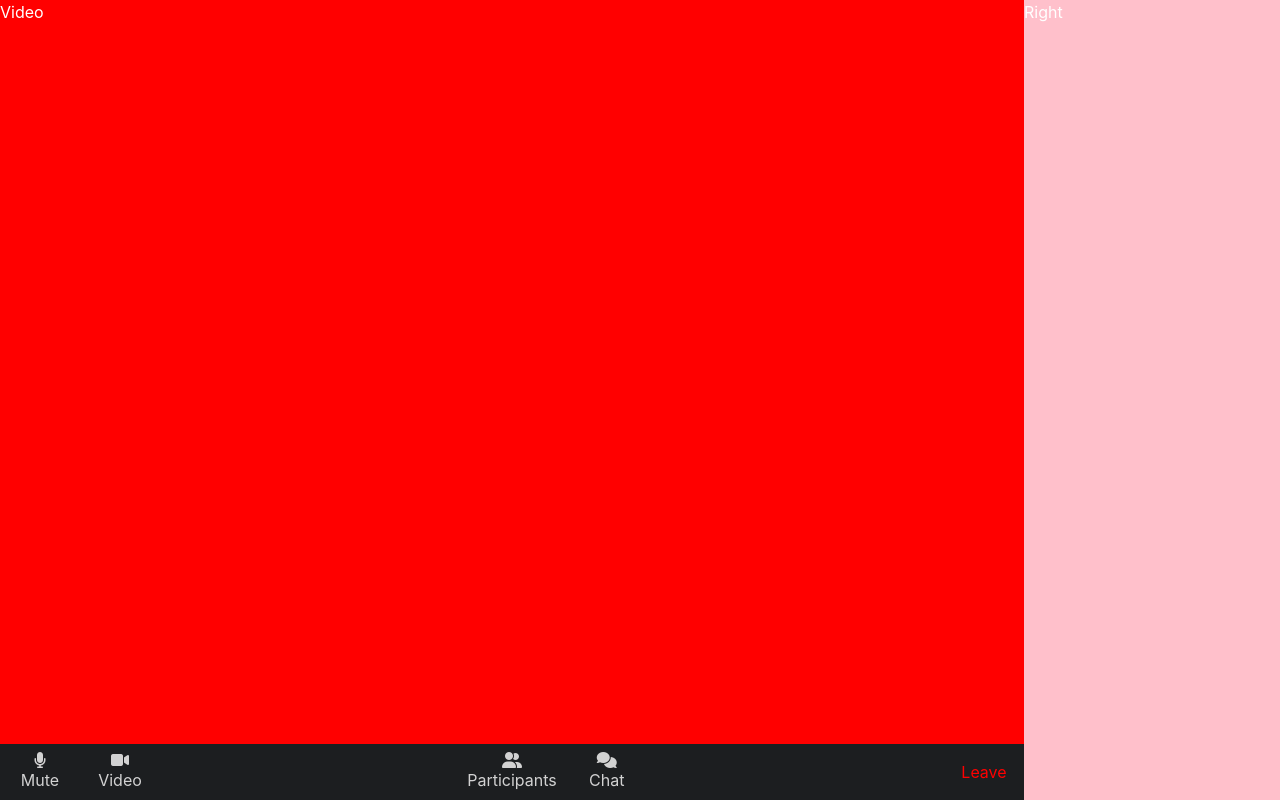
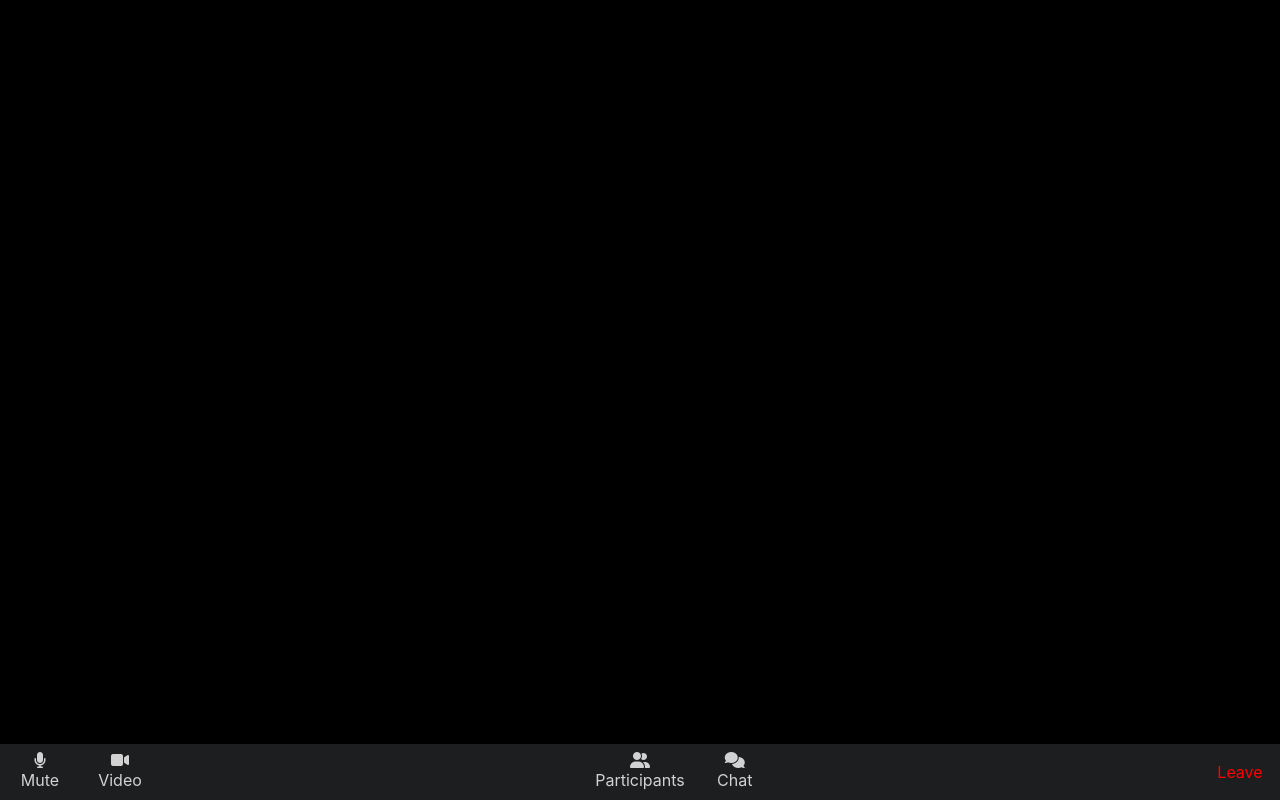
Before and after one commit to dakotastates/video-chat-app, a React (Create React App) app in the folder client/: page /room/1 in a window 1280 px wide. Built offline with nearby package versions, Linux system fonts and the light colour scheme; no server answers.

Commit message:
Toggle Participants and Chat, room styling

```diff
--- /dev/null
+++ b/client/src/components/Chat.js
@@ -0,0 +1,12 @@
+import React from "react";
+
+const Chat = (props) => {
+
+  return (
+    <div className='chat-container'>
+      Chat
+    </div>
+  );
+};
+
+export default Chat;
--- /dev/null
+++ b/client/src/components/Participants.js
@@ -0,0 +1,12 @@
+import React from "react";
+
+const Participants = (props) => {
+
+  return (
+    <div className='participants-container'>
+      Participants
+    </div>
+  );
+};
+
+export default Participants;
--- /dev/null
+++ b/client/src/components/VideoControls.js
@@ -0,0 +1,37 @@
+import React from "react";
+
+const VideoControls = (props) => {
+
+
+  return (
+    <div className='controls-container'>
+      <div className='controls-block'>
+        <div className='control-button'>
+          <i className="fas fa-microphone"></i>
+          <span>Mute</span>
+        </div>
+        <div className='control-button'>
+          <i className="fas fa-video"></i>
+          <span>Video</span>
+        </div>
+      </div>
+      <div className='controls-block'>
+        <div className='control-button' onClick={()=>props.setToggleParticipants(!props.toggleParticipants)}>
+          <i className="fas fa-user-friends"></i>
+          <span>Participants</span>
+        </div>
+        <div className='control-button' onClick={()=>props.setToggleChat(!props.toggleChat)}>
+          <i className="fas fa-comments"></i>
+          <span>Chat</span>
+        </div>
+      </div>
+      <div className='controls-block'>
+        <div className='control-button leave'>
+          <span>Leave</span>
+        </div>
+      </div>
+    </div>
+  );
+};
+
+export default VideoControls;
--- /dev/null
+++ b/client/src/components/VideoPlayer.js
@@ -0,0 +1,15 @@
+import React from "react";
+
+const VideoPlayer = (props) => {
+
+
+  return (
+    <div className='video-container'>
+      <div className='video-player'>
+        <video playsInline ref={props.userVideo} autoPlay />
+      </div>
+    </div>
+  );
+};
+
+export default VideoPlayer;
--- a/client/src/pages/Room.js
+++ b/client/src/pages/Room.js
@@ -2,6 +2,10 @@ import React, { useEffect, useRef, useState } from "react";
 import { io } from 'socket.io-client';
 import Peer from "simple-peer";
 import '../styles/Room.css';
+import VideoControls from '../components/VideoControls'
+import VideoPlayer from '../components/VideoPlayer'
+import Chat from '../components/Chat'
+import Participants from '../components/Participants'
 
 
 const videoConstraints = {
@@ -11,9 +15,12 @@ const videoConstraints = {
 
 const Room = (props) => {
   const [peers, setPeers] = useState([]);
+  const [toggleChat, setToggleChat] = useState(false)
+  const [toggleParticipants, setToggleParticipants] = useState(false)
 
   const socketRef = useRef();
   const peersRef = useRef([]);
+  const userVideo = useRef();
 
   const roomID = props.match.params.roomID;
 
@@ -21,10 +28,11 @@ const Room = (props) => {
       socketRef.current = io('http://localhost:4000');
 
       navigator.mediaDevices.getUserMedia({
-        video: videoConstraints,
+        video: true,
         audio: true
       })
       .then((stream) =>{
+        userVideo.current.srcObject = stream;
         // RoomID to Socket
         socketRef.current.emit("join-room", roomID);
         // Find All Users
@@ -91,48 +99,27 @@ const Room = (props) => {
 
   return (
     <div className='room-container'>
-      <div className="video-chat-container">
-        <div className='video-controls-container'>
-          <div className='video-container'>Video</div>
-          <div className='controls-container'>
-            <div className='controls-block'>
-              <div className='control-button'>
-                <i className="fas fa-microphone"></i>
-                <span>Mute</span>
-              </div>
-              <div className='control-button'>
-                <i className="fas fa-video"></i>
-                <span>Video</span>
-              </div>
-            </div>
-            <div className='controls-block'>
-              <div className='control-button'>
-                <i className="fas fa-user-friends"></i>
-                <span>Participants</span>
-              </div>
-              <div className='control-button'>
-                <i className="fas fa-comments"></i>
-                <span>Chat</span>
-              </div>
-            </div>
-            <div className='controls-block'>
-              <div className='control-button leave'>
-                <span>Leave</span>
-              </div>
-            </div>
+      <div className="video-chat-container" >
+        <div className='video-controls-container' >
+          <VideoPlayer userVideo={userVideo} />
+          <VideoControls
+            setToggleParticipants={setToggleParticipants}
+            toggleParticipants={toggleParticipants}
+            setToggleChat={setToggleChat}
+            toggleChat={toggleChat}
+          />
+        </div>
+        { toggleParticipants || toggleChat ?
+          <div className='chat-users-container' >
+            {toggleParticipants ? <Participants /> : null}
+            {toggleChat ? <Chat /> : null}
           </div>
-        </div>
-        <div className='chat-users-container'>Right</div>
+          :
+          null
+        }
       </div>
     </div>
   );
 };
 
 export default Room;
-
-
-// <div className='controls-container'>
-//   <div className='main-controls'>
-//     main controls
-//   </div>
-// </div>
--- a/client/src/styles/Room.css
+++ b/client/src/styles/Room.css
@@ -1,4 +1,5 @@
 .room-container{
+  margin: 0;
   /* background-color: blue; */
   /* flex: 1, */
 }
@@ -20,19 +21,13 @@
   flex: 0.8;
   display: flex;
   flex-direction: column;
+  flex: 1;
   /* height: 100vh; */
-}
-
-.chat-users-container{
-  background-color: pink;
-  flex: 0.2;
-  display: flex;
-  height: 100vh;
-
+  /* width: 100%; */
 }
 
 .video-container{
-  background-color: red;
+  /* background-color: red; */
   height: 100vh;
   display: flex;
   /* flex: 0.9; */
@@ -76,3 +71,32 @@
 .leave:hover{
   color: darkred;
 }
+
+.video-player{
+  flex-grow: 1;
+  background-color: black;
+  display: flex;
+  justify-content: center;
+  align-items: center;
+}
+
+/* Chat Participants */
+
+.chat-users-container{
+  flex: 0.2;
+  display: flex;
+  /* height: 100vh; */
+  flex-direction: column;
+
+}
+
+.participants-container{
+  background-color: green;
+  flex: 0.5;
+
+}
+
+.chat-container{
+  background-color: brown;
+  flex: 0.5;
+}
```
